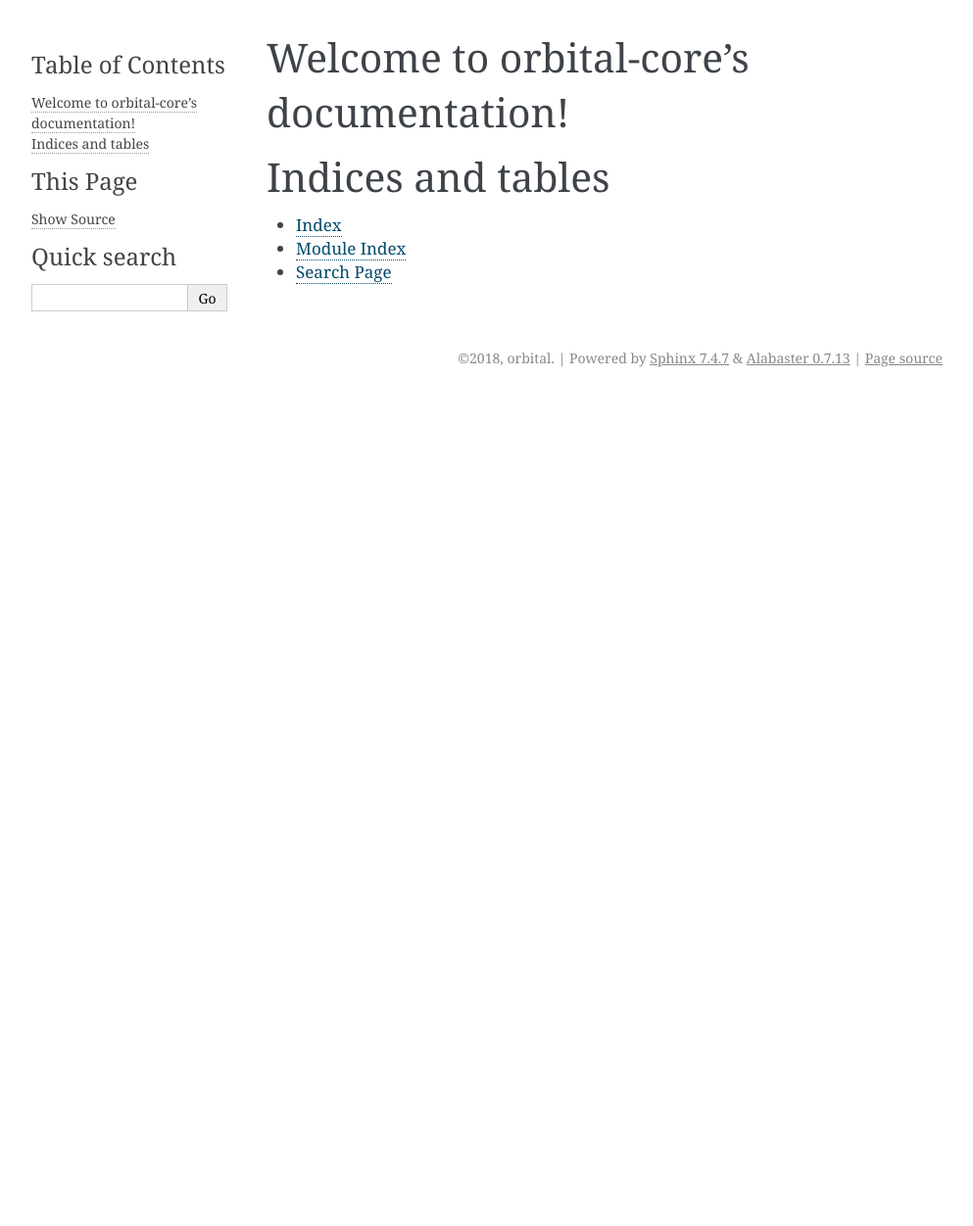
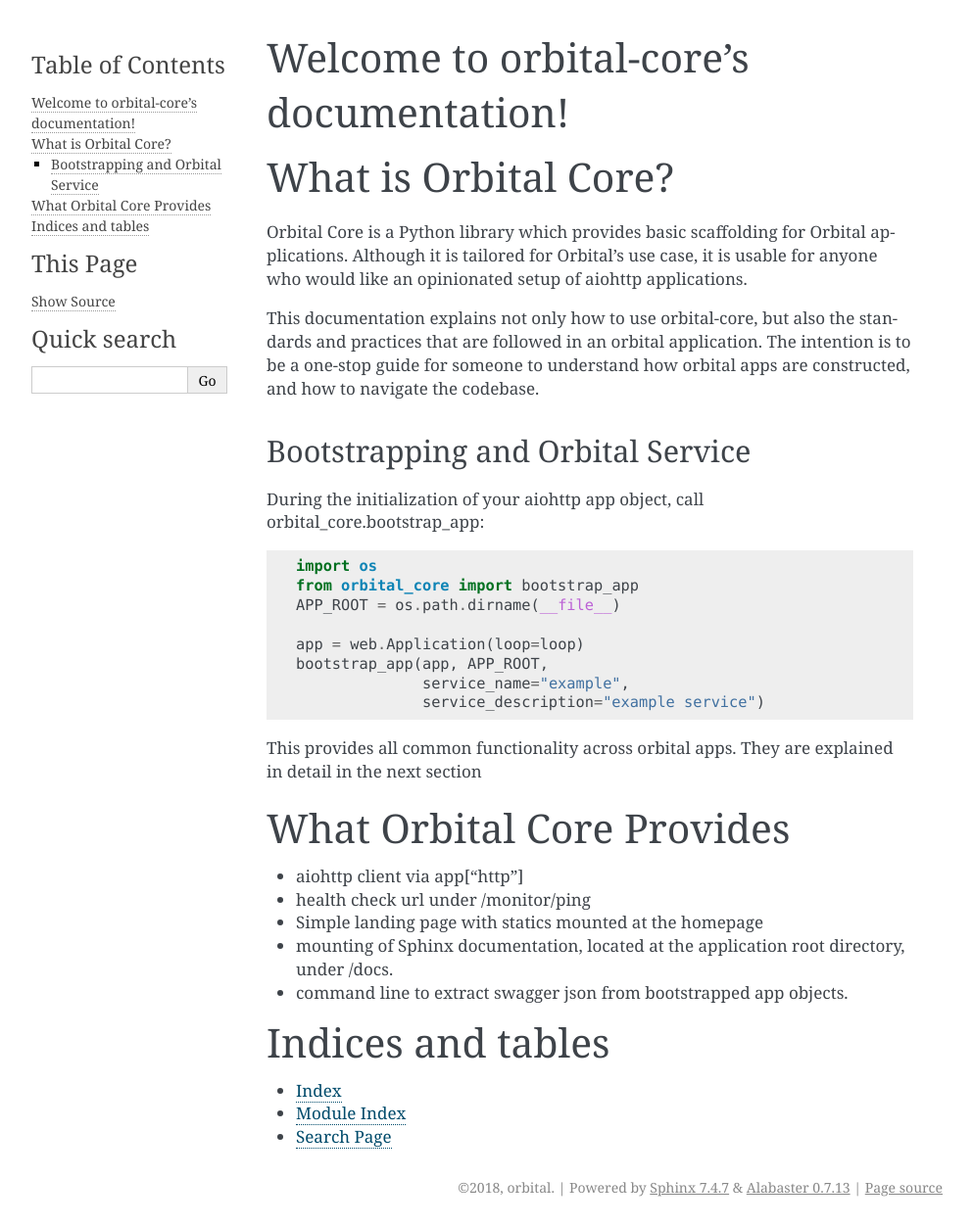
Before and after one commit to zillow/orbital-core, a Sphinx documentation site: the page built from docs/index.rst, in a window 1280 px wide. Shown: the whole page at 98% size, without its empty margins (148-1141 px from the left). Built offline with Sphinx 7.4.7, drawn with Linux system fonts in a browser that asks for light colours; before the commit the page ends 900 px from its top, so only the background shows below that.

Commit message:
Added HTTP client
minor: improved documentation.

```diff
--- a/docs/index.rst
+++ b/docs/index.rst
@@ -10,6 +10,48 @@
    :maxdepth: 2
    :caption: Contents:
 
+What is Orbital Core?
+=====================
+
+Orbital Core is a Python library which provides
+basic scaffolding for Orbital applications. Although
+it is tailored for Orbital's use case, it is usable
+for anyone who would like an opinionated setup of aiohttp
+applications.
+
+This documentation explains not only how to use orbital-core, but also the
+standards and practices that are followed in an orbital application. The
+intention is to be a one-stop guide for someone to understand how orbital apps are constructed, and how to navigate the codebase.
+
+Bootstrapping and Orbital Service
+*********************************
+
+During the initialization of your aiohttp app object, call orbital_core.bootstrap_app:
+
+.. code-block:: python
+
+    import os
+    from orbital_core import bootstrap_app
+    APP_ROOT = os.path.dirname(__file__)
+
+    app = web.Application(loop=loop)
+    bootstrap_app(app, APP_ROOT,
+                  service_name="example",
+                  service_description="example service")
+
+This provides all common functionality across orbital apps. They
+are explained in detail in the next section
+
+What Orbital Core Provides
+==========================
+
+* aiohttp client via app["http"]
+* health check url under /monitor/ping
+* Simple landing page with statics mounted at the homepage
+* mounting of Sphinx documentation, located at the application root directory, under /docs.
+* command line to extract swagger json from bootstrapped app objects.
+
+
 
 
 Indices and tables
```
Also changed, not shown: docs/best-practices.rst (added, +45 -0 lines), docs/libraries.rst (added, +11 -0 lines), 1 other file.
